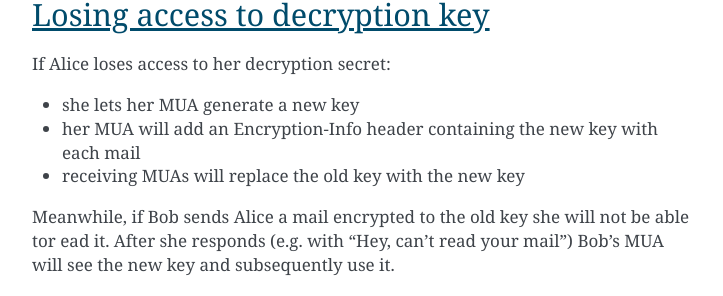
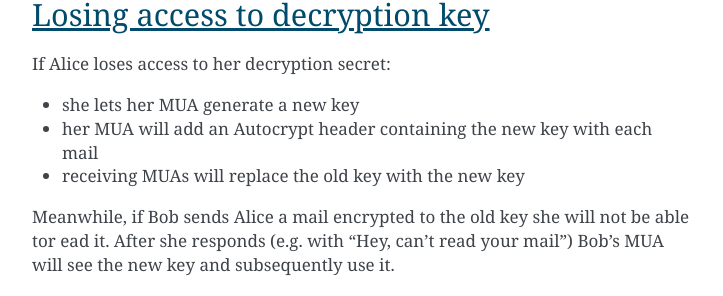
Before and after one commit to autocrypt/autocrypt, a Sphinx documentation site: the page built from doc/examples.rst, in a window 1280 px wide and 900 px high, scrolled down 2864 px. Shown: the part 143-439 px from the top of the window, without its empty margins (388-1111 px from the left). Built offline with Sphinx 7.4.7, drawn with Linux system fonts in a browser that asks for light colours.

Commit message:
Fix header name

```diff
--- a/doc/examples.rst
+++ b/doc/examples.rst
@@ -119,7 +119,7 @@ If Alice loses access to her decryption secret:
 
 - she lets her MUA generate a new key
 
-- her MUA will add an Encryption-Info header containing the new key with each mail
+- her MUA will add an Autocrypt header containing the new key with each mail
 
 - receiving MUAs will replace the old key with the new key
 
```
